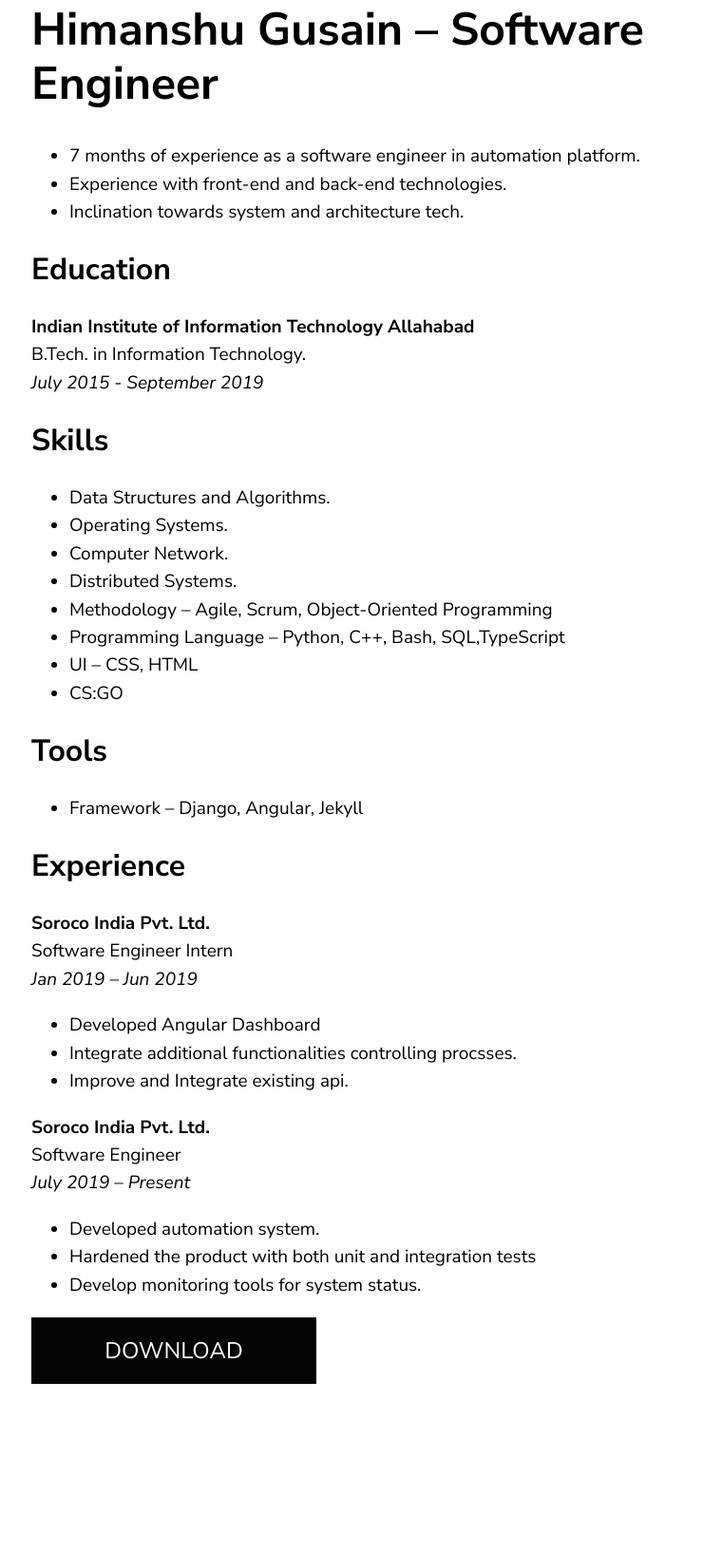
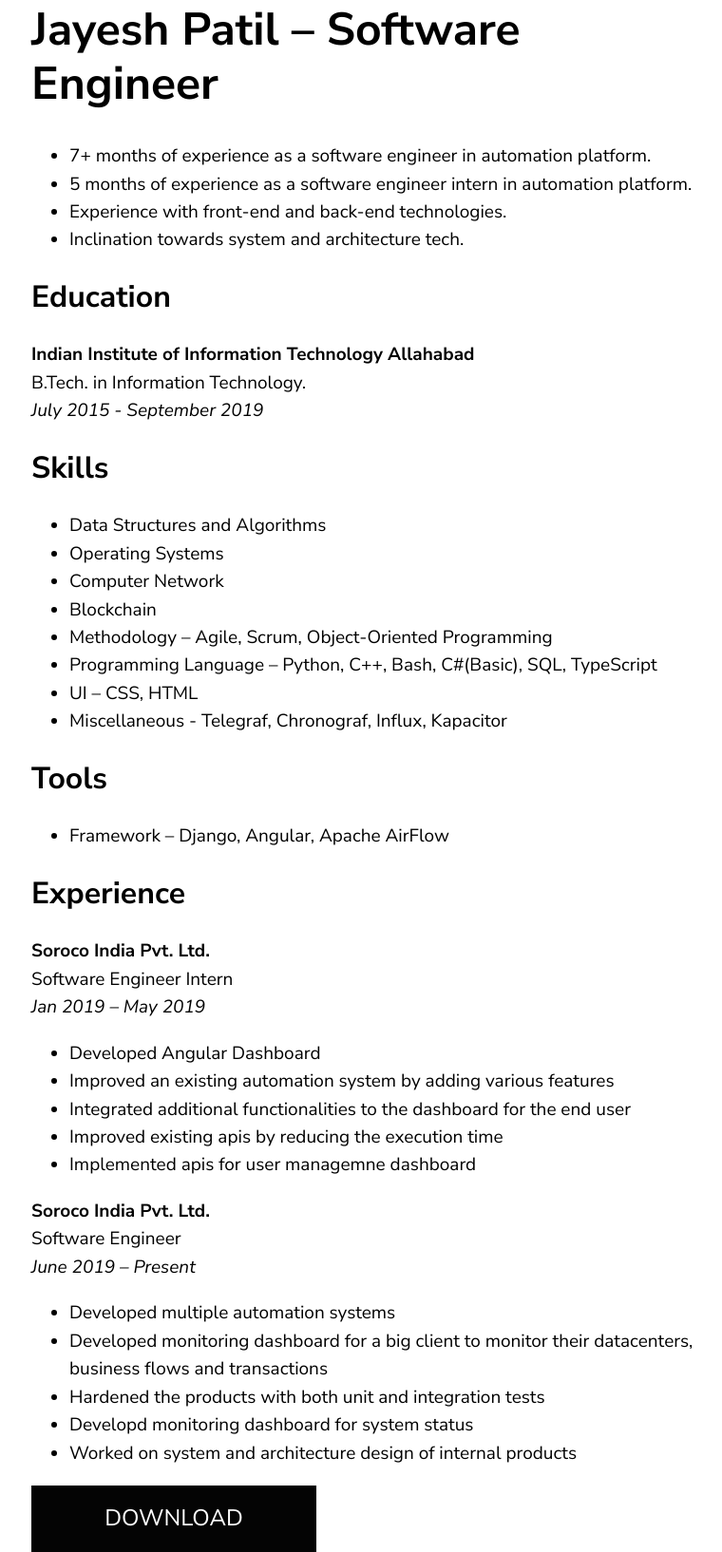
Before and after one commit to Donny97/Donny97.github.io, a plain HTML site: page about/index.html in a window 1280 px wide. Shown: the part 397-2031 px from the top of the page at 95% size, without its empty margins (67-827 px from the left). Before the commit the page ends 1854 px from the top, so only its background shows below. Drawn offline with Linux system fonts and the light colour scheme.

Commit message:
Changed the information

```diff
--- a/about/index.html
+++ b/about/index.html
@@ -112,15 +112,16 @@
 	</ul>
 </div></div>
 		<div class="container">
-			<h1>Himanshu</h1>
-			<h2>Developer. Fading Gamer.</h2>
+			<h1>Jayesh</h1>
+			<h2>Developer. Fading Actor.</h2>
 		</div>
 	</header>
 	<main>
 		<div class="container">
-			<h1 id="himanshu-gusain--software-engineer">Himanshu Gusain – Software Engineer</h1>
+			<h1 id="jayesh-patil--software-engineer">Jayesh Patil – Software Engineer</h1>
 <ul>
-  <li>7 months of experience as a software engineer in automation platform.</li>
+  <li>7+ months of experience as a software engineer in automation platform.</li>
+  <li>5 months of experience as a software engineer intern in automation platform.</li>
   <li>Experience with front-end and back-end technologies.</li>
   <li>Inclination towards system and architecture tech.</li>
 </ul>
@@ -132,38 +133,42 @@ B.Tech. in Information Technology. <br />
 
 <h2 id="skills">Skills</h2>
 <ul>
-  <li>Data Structures and Algorithms.</li>
-  <li>Operating Systems.</li>
-  <li>Computer Network.</li>
-  <li>Distributed Systems.</li>
+  <li>Data Structures and Algorithms</li>
+  <li>Operating Systems</li>
+  <li>Computer Network</li>
+  <li>Blockchain</li>
   <li>Methodology – Agile, Scrum, Object-Oriented Programming</li>
-  <li>Programming Language – Python, C++, Bash, SQL,TypeScript</li>
+  <li>Programming Language – Python, C++, Bash, C#(Basic), SQL, TypeScript</li>
   <li>UI – CSS, HTML</li>
-  <li>CS:GO</li>
+  <li>Miscellaneous - Telegraf, Chronograf, Influx, Kapacitor</li>
 </ul>
 
 <h2 id="tools">Tools</h2>
 <ul>
-  <li>Framework – Django, Angular, Jekyll</li>
+  <li>Framework – Django, Angular, Apache AirFlow</li>
 </ul>
 
 <h2 id="experience">Experience</h2>
 <p><strong>Soroco India Pvt. Ltd.</strong><br />
 Software Engineer Intern<br />
-<em>Jan 2019 – Jun 2019</em></p>
+<em>Jan 2019 – May 2019</em></p>
 <ul>
   <li>Developed Angular Dashboard</li>
-  <li>Integrate additional functionalities controlling procsses.</li>
-  <li>Improve and Integrate existing api.</li>
+  <li>Improved an existing automation system by adding various features</li>
+  <li>Integrated additional functionalities to the dashboard for the end user</li>
+  <li>Improved existing apis by reducing the execution time</li>
+  <li>Implemented apis for user managemne dashboard</li>
 </ul>
 
 <p><strong>Soroco India Pvt. Ltd.</strong><br />
 Software Engineer<br />
-<em>July 2019 – Present</em></p>
+<em>June 2019 – Present</em></p>
 <ul>
-  <li>Developed automation system.</li>
-  <li>Hardened the product with both unit and integration tests</li>
-  <li>Develop monitoring tools for system status.</li>
+  <li>Developed multiple automation systems</li>
+  <li>Developed monitoring dashboard for a big client to monitor their datacenters, business flows and transactions</li>
+  <li>Hardened the products with both unit and integration tests</li>
+  <li>Developd monitoring dashboard for system status</li>
+  <li>Worked on system and architecture design of internal products</li>
 </ul>
 
 		</div>
@@ -172,8 +177,8 @@ Software Engineer<br />
 		<form method="get" action="../resume.pdf">
 		<button class="btn-download">DOWNLOAD</button>
 		<span class="btn-open">></span>
-		 </form>
-	  </div>
+    </form>
+  </div>
 </body>
 
 </html>
```
Also changed, not shown: about.html (+28 -23 lines).
